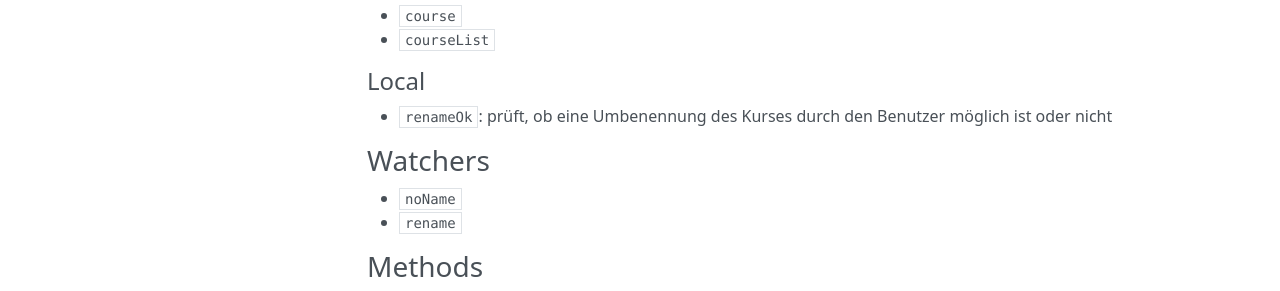
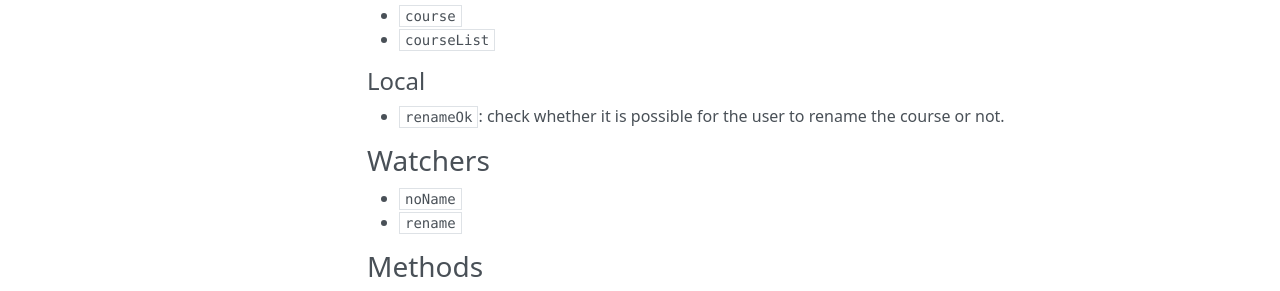
Before and after one commit to LAYAIraq/frontend-docs, an MkDocs documentation site: the page built from docs/components/course/course-edit/course-rename.md, in a window 1280 px wide and 1125 px high. Shown: the part 659-950 px from the top of the window. Built offline with MkDocs 1.6.1, drawn with Linux system fonts in a browser that asks for light colours; nearby versions of some CDN libraries.

Commit message:
TLI-470 category-matching-edit.md

```diff
--- a/docs/components/course/course-edit/course-rename.md
+++ b/docs/components/course/course-edit/course-rename.md
@@ -24,7 +24,7 @@ Component Functionality
 - `courseList`
 
 #### Local
-- `renameOk`: prüft, ob eine Umbenennung des Kurses durch den Benutzer möglich ist oder nicht
+- `renameOk`: check whether it is possible for the user to rename the course or not.
 
 ### Watchers
 - `noName`
```
Also changed, not shown: docs/components/course/course-edit/course-block-edit.md (+1 -1 lines), docs/components/course/course-edit/course-edit-header.md (+1 -1 lines), docs/components/course/course-edit/course-edit.md (+1 -1 lines), docs/components/course/course-edit/course-type-edit.md (+1 -1 lines), docs/components/course/course-list/course-list.md (+1 -1 lines).
